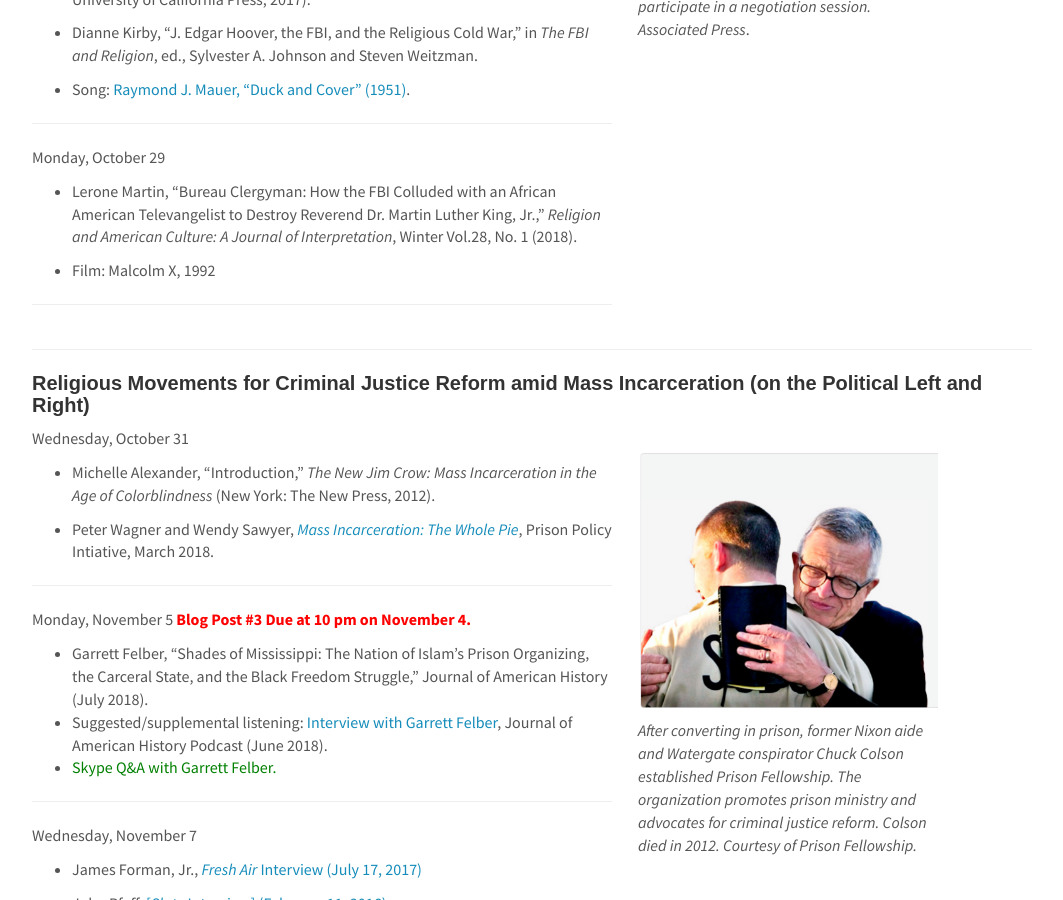
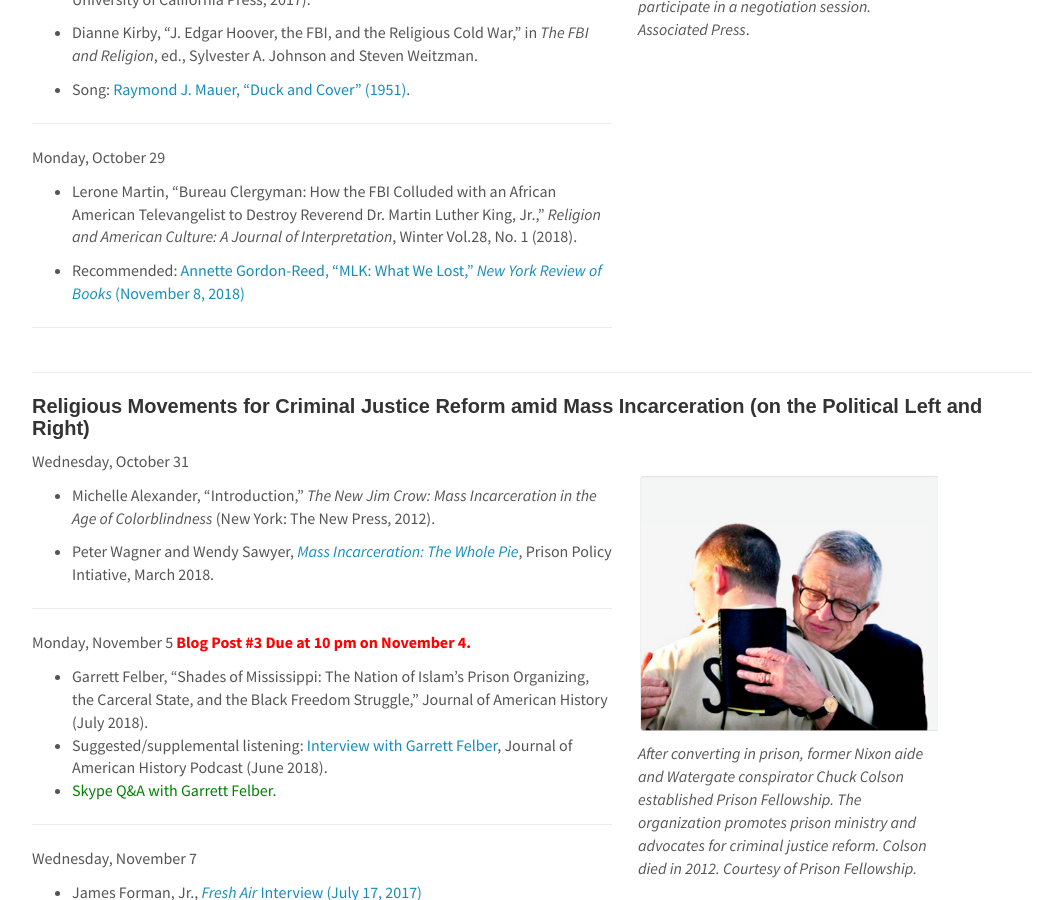
Before and after one commit to cyrusobrien/cyrusobrien, a Jekyll site: the page built from _pages/RelPol275.md, in a window 1280 px wide and 900 px high, scrolled down 6661 px. Shown: the whole window, without its empty margins (108-1171 px from the left). Built offline with Jekyll 4.4.1, drawn with Linux system fonts in a browser that asks for light colours.

Commit message:
annette gordon-reed

```diff
--- a/_pages/RelPol275.md
+++ b/_pages/RelPol275.md
@@ -378,7 +378,7 @@ Monday, October 29
 
 * Lerone Martin, “Bureau Clergyman: How the FBI Colluded with an African American Televangelist to Destroy Reverend Dr. Martin Luther King, Jr.,” _Religion and American Culture: A Journal of Interpretation_, Winter Vol.28, No. 1 (2018).
 
-* Film: Malcolm X, 1992
+* Recommended: [Annette Gordon-Reed, "MLK: What We Lost," _New York Review of Books_ (November 8, 2018)](https://www.nybooks.com/articles/2018/11/08/martin-luther-king-what-we-lost/)
 
 ***
 
```
